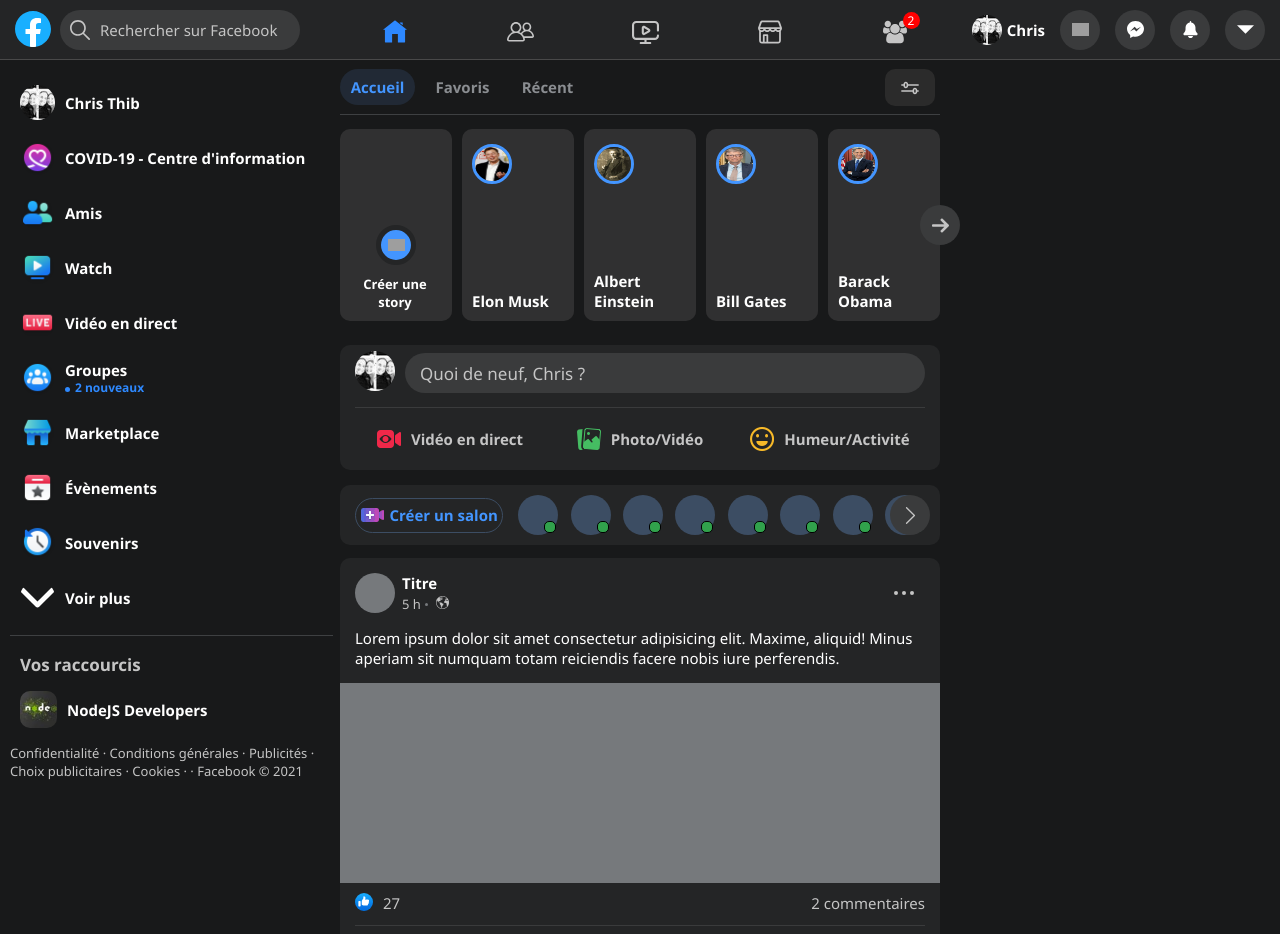
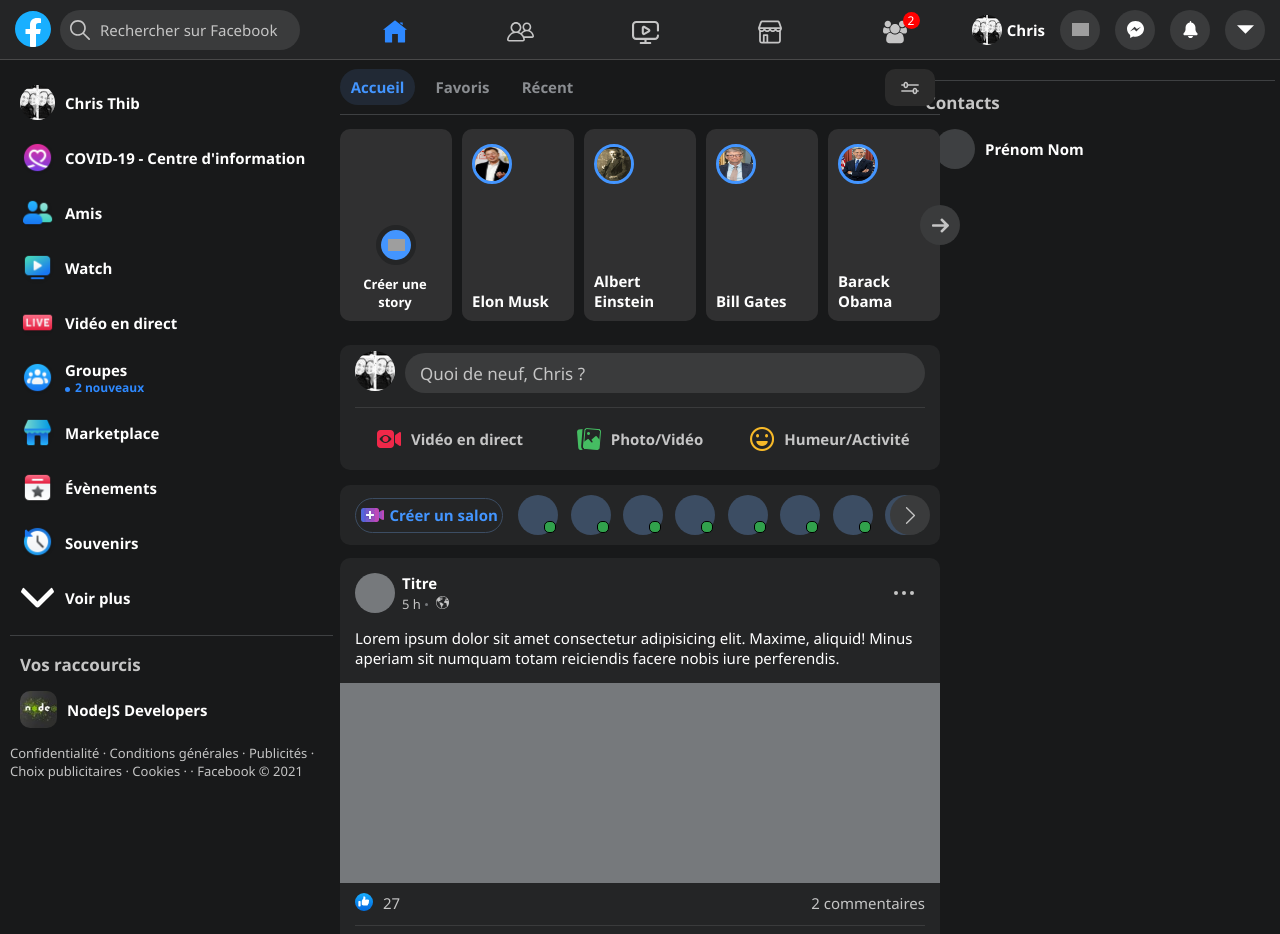
Before and after one commit to ThibertChristophe/Facebook-Clone, a React (Create React App) app in the folder facebook-clone/: page / in a window 1280 px wide. Shown: the top 934 px of the page. Built offline with nearby package versions, Linux system fonts and the light colour scheme; grey boxes are pictures that could not be loaded.

Commit message:
Widget de droite enc reation et post v1 terminé

```diff
--- a/facebook-clone/src/components/Posts.js
+++ b/facebook-clone/src/components/Posts.js
@@ -53,6 +53,10 @@
             <span className="posts-footer-btn-comment"></span>
             Commenter
           </div>
+          <div className="posts-footer-btn-gen">
+            <span className="posts-footer-btn-share"></span>
+            Partager
+          </div>
         </div>
       </div>
     </div>
--- a/facebook-clone/src/components/WidgetLeft.js
+++ b/facebook-clone/src/components/WidgetLeft.js
@@ -24,6 +24,7 @@
     console.log(btn);
     btn.classList.remove("show");
   }
+
   return (
     <div className="widget-left">
       <WidgetButton title="Chris Thib" img={img_profil} />
--- /dev/null
+++ b/facebook-clone/src/components/WidgetRight.js
@@ -0,0 +1,22 @@
+import React from "react";
+
+const WidgetRight = () => {
+  return (
+    <div className="widget-right">
+      <div className="widget-right-contact">
+        <div className="widget-right-contact-header">
+          <div className="widget-right-contact-title">Contacts</div>
+          <div className="widget-right-contact-btnList"></div>
+        </div>
+        <div className="widget-right-contact-list">
+          <div className="contact">
+            <div className="contact-img"></div>
+            <div className="contact-name">Prénom Nom</div>
+          </div>
+        </div>
+      </div>
+    </div>
+  );
+};
+
+export default WidgetRight;
--- a/facebook-clone/src/pages/Home.js
+++ b/facebook-clone/src/pages/Home.js
@@ -2,6 +2,7 @@
 import Header from "../components/Header";
 import WidgetLeft from "../components/WidgetLeft";
 import WidgetMiddle from "../components/WidgetMiddle";
+import WidgetRight from "../components/WidgetRight";
 
 const Home = () => {
   return (
@@ -10,6 +11,7 @@
       <div className="content">
         <WidgetLeft />
         <WidgetMiddle />
+        <WidgetRight />
       </div>
     </div>
   );
--- a/facebook-clone/src/styles/_home.scss
+++ b/facebook-clone/src/styles/_home.scss
@@ -6,4 +6,5 @@
   display: flex;
   position: relative;
   min-height: 100vh;
+  justify-content: space-between;
 }
--- a/facebook-clone/src/styles/components/_posts.scss
+++ b/facebook-clone/src/styles/components/_posts.scss
@@ -4,7 +4,6 @@
   background-color: #242526;
   border-radius: 10px;
   margin: 12.5px 0;
-  padding-bottom: 5px;
   .posts-header {
     display: flex;
     align-items: center;
@@ -111,7 +110,7 @@
     }
     .posts-footer-btn {
       height: 40px;
-      border-bottom: 1px solid #3a3b3c;
+      //border-bottom: 1px solid #3a3b3c;
       display: flex;
       align-items: center;
       justify-content: space-between;
@@ -150,6 +149,17 @@
         margin-right: 10px;
         filter: invert(50%) brightness(150%);
       }
+      .posts-footer-btn-share {
+        background-image: url(../../img/palette4.png);
+        background-position: 0 -210px;
+        background-repeat: no-repeat;
+        width: 18px;
+        height: 18px;
+        display: inline-block;
+        background-size: auto;
+        margin-right: 10px;
+        filter: invert(50%) brightness(150%);
+      }
     }
   }
 }
--- /dev/null
+++ b/facebook-clone/src/styles/components/_widgetRight.scss
@@ -0,0 +1,45 @@
+.widget-right {
+  height: 100vh;
+  width: 350px;
+  margin-right: 5px;
+  font-weight: 600;
+  margin-top: 20px;
+  .widget-right-contact {
+    border-top: 1px solid #3e4042;
+    padding-top: 10px;
+
+    .widget-right-contact-header {
+      display: flex;
+      flex-direction: column;
+      justify-content: space-between;
+      margin-bottom: 10px;
+      .widget-right-contact-title {
+        font-size: 17px;
+      }
+    }
+    .widget-right-contact-list {
+      .contact {
+        height: 50px;
+        display: flex;
+        align-items: center;
+        border-radius: 10px;
+        cursor: pointer;
+        transition: all 0.1s ease-out;
+        padding: 0 10px;
+        &:hover {
+          background-color: rgba(182, 182, 182, 0.192);
+        }
+        .contact-img {
+          width: 40px;
+          height: 40px;
+          border-radius: 20px;
+          background-color: #3e4042;
+          margin-right: 10px;
+        }
+        .contact-name {
+          color: white;
+        }
+      }
+    }
+  }
+}
--- a/facebook-clone/src/styles/index.scss
+++ b/facebook-clone/src/styles/index.scss
@@ -16,6 +16,7 @@
 @import "./components/widgetLeft";
 @import "./components/widgetBtn";
 @import "./components/widgetMiddle";
+@import "./components/widgetRight";
 @import "./components/stories";
 @import "./components/story";
 @import "./components/whatNew";
```
